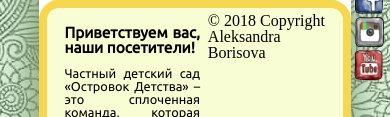
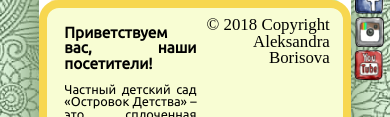
Before and after one commit to TatianaOstrovok/tatianaostrovok.github.io, a plain HTML site: page index.html in a window 390 px wide. Shown: the part 209-326 px from the top of the page. Drawn offline with Linux system fonts and the light colour scheme; a web font is replaced by a local one.

Commit message:
add css for footer

```diff
--- a/css/style.css
+++ b/css/style.css
@@ -290,6 +290,12 @@
    border-radius: 0 10px 10px 0;
  }
 
+.footer {
+    text-align: right;
+    font-size: 2vh;
+    padding-top: 2%;
+    padding-right: 2.5%;
+}
 /*For mobile version===================*/
 
 
@@ -443,3 +449,10 @@
    background-color: grey;
    border-radius: 0 0 10px 10px;
  }
+
+ .footer {
+    text-align: right;
+    font-size: 2vh;
+    padding-top: 3%;
+
+}
```
